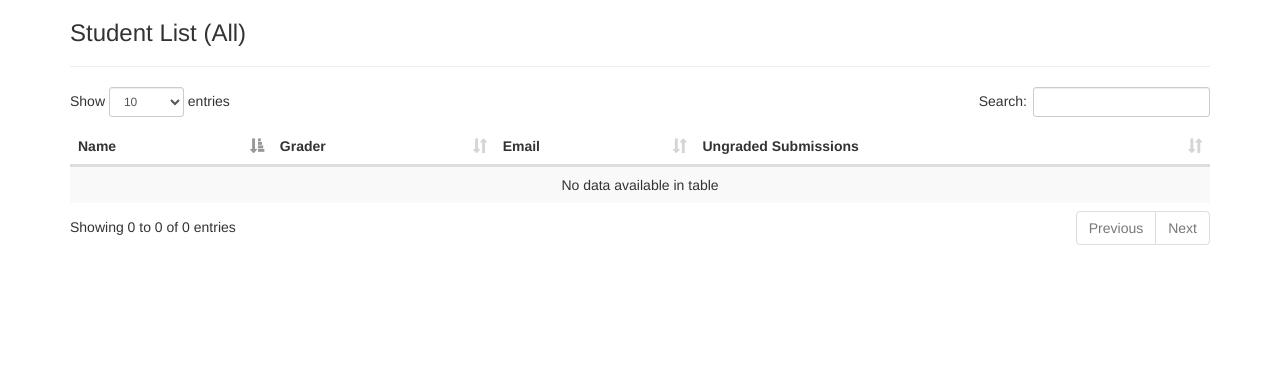
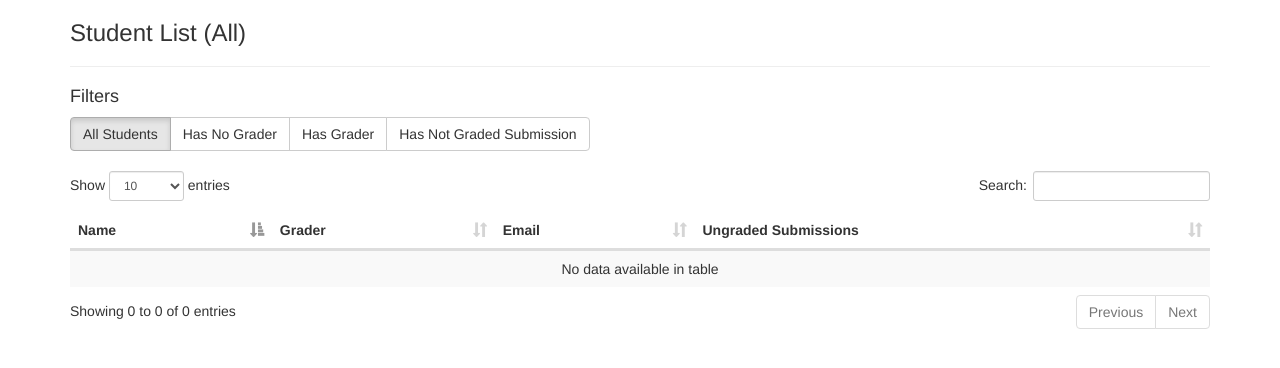
Before and after one commit to mitodl/sga-lti, a Django app: template sga/templates/sga/view_student_list.html in a window 1280 px wide. Shown: the part 60-428 px from the top of the page. Run offline with Django 3.2, Linux system fonts and the light colour scheme; the template is opened without the code that fills it, so the values that code supplies are empty; some libraries are stand-ins or nearby versions.

Commit message:
Filters for student list

```diff
--- /dev/null
+++ b/sga/static/js/dataTables.filters.js
@@ -0,0 +1,21 @@
+function filterReset(table) {
+    console.log("hi");
+    console.log($(this));
+    console.log("hi");
+    table.search("").columns().search("").draw();
+}
+
+function filterHasNoGrader(table, column) {
+    filterReset(table);
+    table.columns(column).search("(No Grader)").draw();
+}
+
+function filterHasGrader(table, column) {
+    filterReset(table);
+    table.columns(column).search("^((?!\(No Grader\)).)*$", true).draw();
+}
+
+function filterGreaterThanZero(table, column) {
+    filterReset(table);
+    table.columns(column).search("^[0-9]*[1-9]$", true).draw();
+}
--- a/sga/templates/sga/view_student_list.html
+++ b/sga/templates/sga/view_student_list.html
@@ -10,8 +10,9 @@
 {% block js %}
     <script src="{% static 'js/jquery.dataTables.min.js' %}"></script>
     <script src="{% static 'js/dataTables.bootstrap.min.js' %}"></script>
+    <script src="{% static 'js/dataTables.filters.js' %}"></script>
     <script>
-        $("#student-list").DataTable();
+        var table = $("#student-list").DataTable();
     </script>
 {% endblock %}
 
@@ -23,6 +24,23 @@
     <h3>Student List (All)</h3>
     {% endif %}
     <hr>
+    <h4>Filters</h4>
+    <div class="btn-group" data-toggle="buttons">
+        <label class="btn btn-default active" onclick="filterReset(table)">
+            <input type="radio" checked>All Students
+        </label>
+        <label class="btn btn-default" onclick="filterHasNoGrader(table, 1)">
+            <input type="radio">Has No Grader
+        </label>
+        <label class="btn btn-default" onclick="filterHasGrader(table, 1)">
+            <input type="radio">Has Grader
+        </label>
+        <label class="btn btn-default" onclick="filterGreaterThanZero(table, 3)">
+            <input type="radio">Has Not Graded Submission
+        </label>
+    </div>
+    <br>
+    <br>
     <table id="student-list" class="table table-striped table-hover">
         <thead>
             <th>Name</th>
@@ -39,9 +57,13 @@
                     </a>
                 </td>
                 <td>
+                {% if student.grader %}
                     <a href="{% url 'view_grader' course_id=course.edx_id grader_user_id=student.grader.user.username %}" target="_blank">
                         {{ student.grader.user.last_name }}, {{ student.grader.user.first_name }}
                     </a>
+                {% else %}
+                    (No Grader)
+                {% endif %}
                 </td>
                 <td>{{ student.user.email }}</td>
                 <td>{{ student.not_graded_submissions_count }}</td>
--- a/sga/templates/sga/view_submission_as_staff.html
+++ b/sga/templates/sga/view_submission_as_staff.html
@@ -23,10 +23,10 @@
             <div class="col-sm-6">
             {% if next_not_graded_submission_url %}
                 <a href="{{ next_not_graded_submission_url }}" class="btn btn-primary btn-block">
-                    Next Not Graded Submission
+                    Next Not Graded Submissions
                 </a>
             {% else %}
-                <button class="btn btn-default btn-block" disabled>Next Not Graded Submission</button>
+                <button class="btn btn-default btn-block" disabled>No More Not Graded Submission</button>
             {% endif %}
             </div>
             {% if role == Roles.admin %}
--- a/sga/views.py
+++ b/sga/views.py
@@ -17,6 +17,8 @@ def index(request):
     """
     The index view. Display available programs
     """
+    from pprint import pprint
+    pprint(request.LTI)
     course = Course.objects.first()
     if "role" not in request:
         request.role = None
```
Also changed, not shown: create_mock_data.py (+10 -0 lines), sga/templates/sga/index.html (+17 -0 lines).
